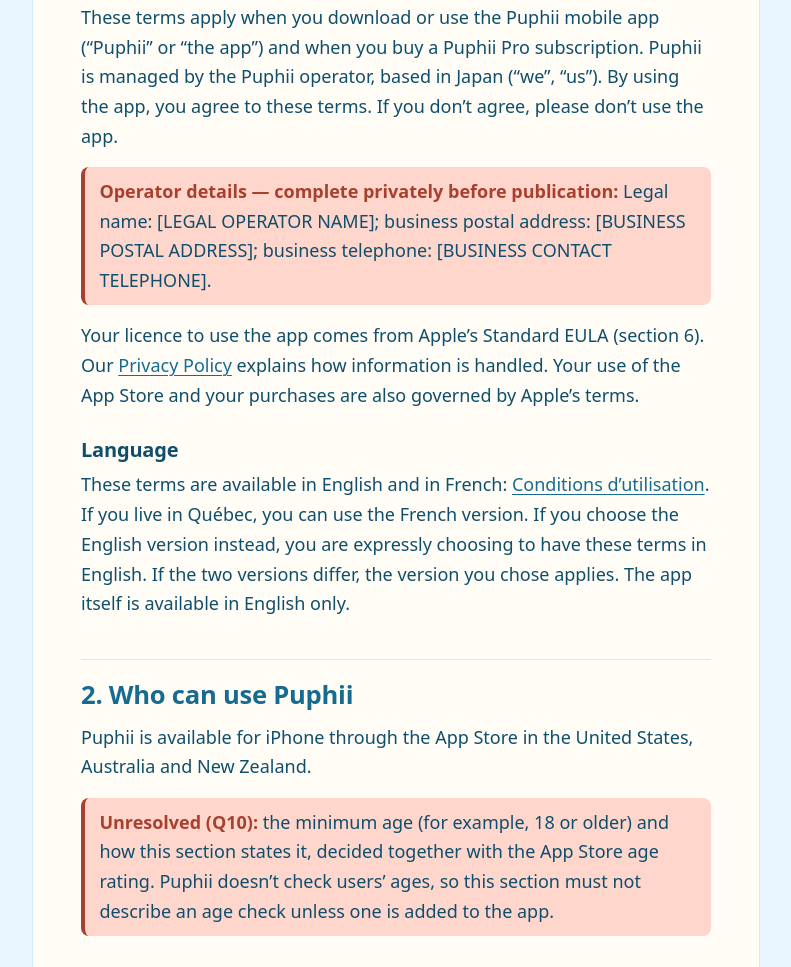
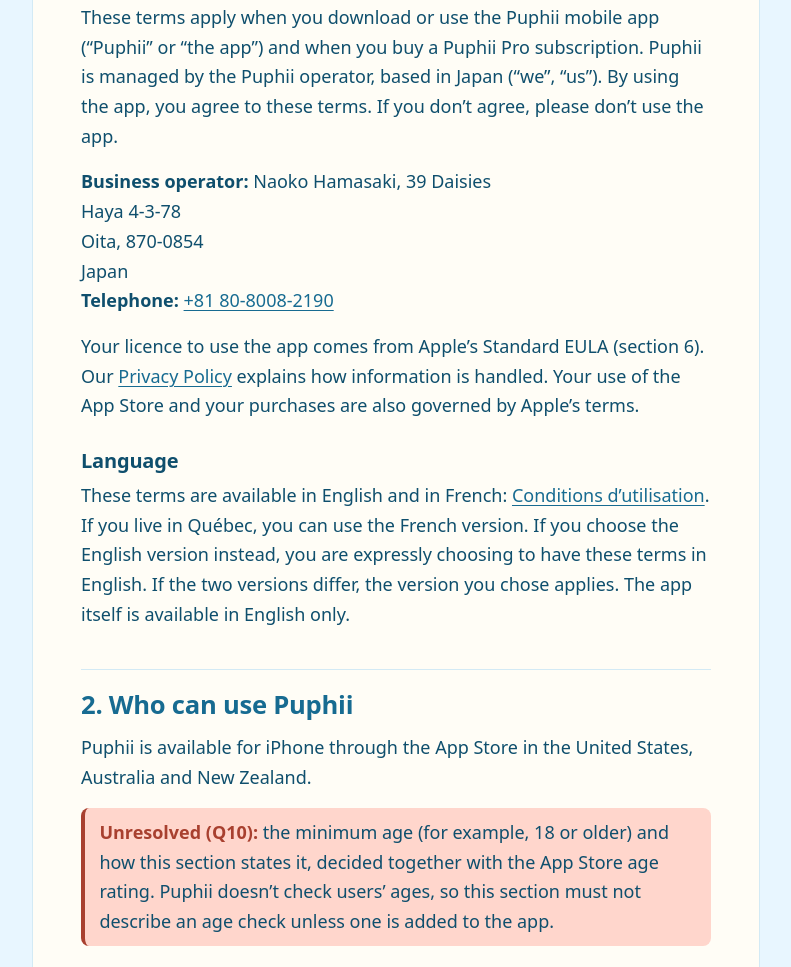
Before and after one commit to 39daisies/puphii-legal, a plain HTML site: page terms/index.html in a window 1280 px wide. Shown: the part 1288-2255 px from the top of the page, without its empty margins (244-1035 px from the left). Drawn offline with Linux system fonts and the light colour scheme.

Commit message:
Add business operator contact information to legal draft

```diff
--- a/terms/index.html
+++ b/terms/index.html
@@ -79,7 +79,7 @@
       <section aria-labelledby="about">
         <h2 id="about">1. About these terms</h2>
         <p>These terms apply when you download or use the Puphii mobile app (“Puphii” or “the app”) and when you buy a Puphii Pro subscription. Puphii is managed by the Puphii operator, based in Japan (“we”, “us”). By using the app, you agree to these terms. If you don’t agree, please don’t use the app.</p>
-        <p class="unresolved" data-unresolved><strong>Operator details — complete privately before publication:</strong> Legal name: [LEGAL OPERATOR NAME]; business postal address: [BUSINESS POSTAL ADDRESS]; business telephone: [BUSINESS CONTACT TELEPHONE].</p>
+        <p><strong>Business operator:</strong> Naoko Hamasaki, 39 Daisies<br>Haya 4-3-78<br>Oita, 870-0854<br>Japan<br><strong>Telephone:</strong> <a href="tel:+818080082190">+81 80-8008-2190</a></p>
         <p>Your licence to use the app comes from Apple’s Standard EULA (section 6). Our <a href="../privacy/">Privacy Policy</a> explains how information is handled. Your use of the App Store and your purchases are also governed by Apple’s terms.</p>
         <h3 id="language">Language</h3>
         <p>These terms are available in English and in French: <a href="../fr/conditions/" lang="fr-CA" hreflang="fr-CA">Conditions d’utilisation</a>. If you live in Québec, you can use the French version. If you choose the English version instead, you are expressly choosing to have these terms in English. If the two versions differ, the version you chose applies. The app itself is available in English only.</p>
```
